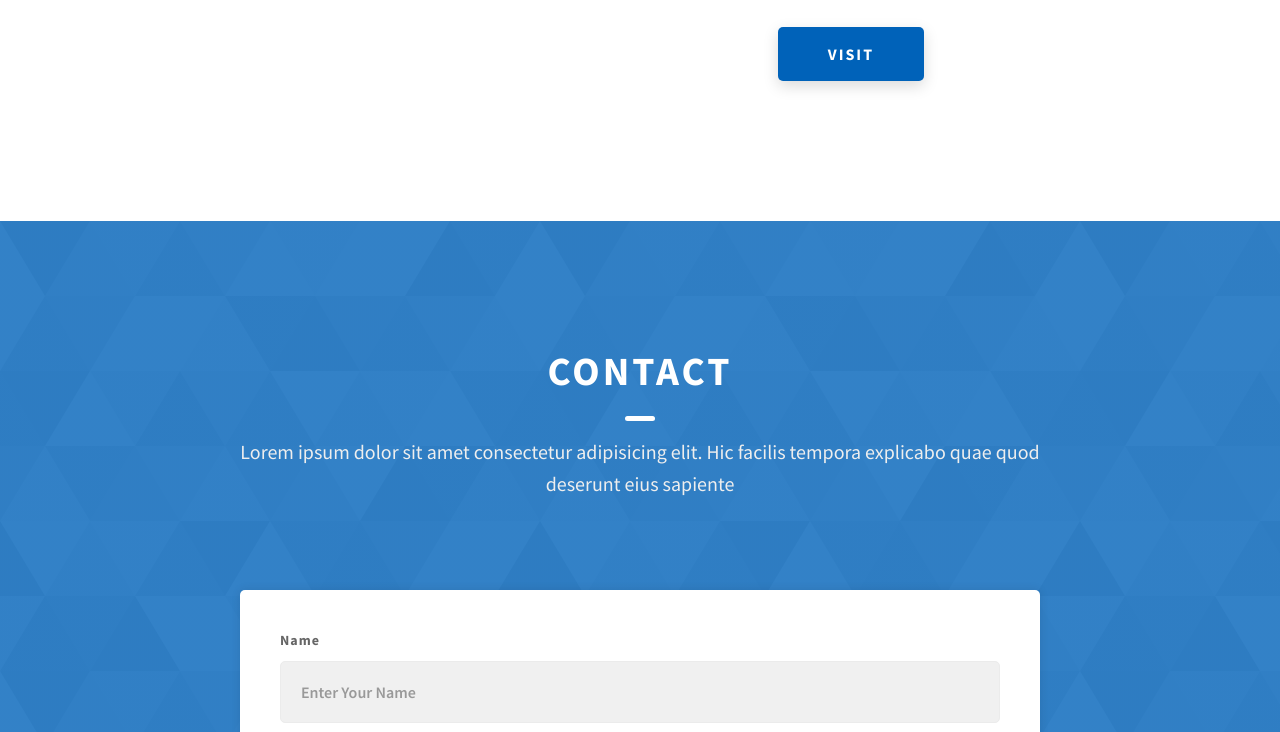
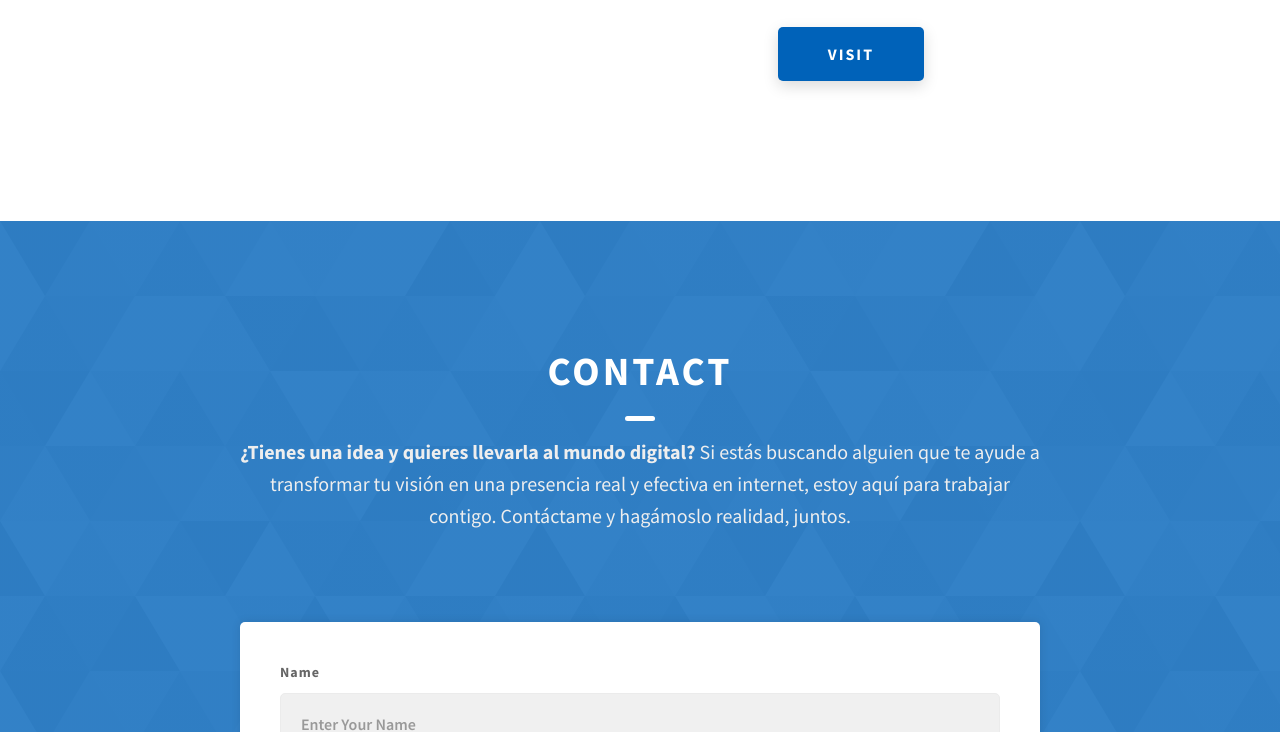
Before and after one commit to Jason-AML/portfolio, a website: page index.html in a window 1280 px wide. Shown: the part 3306-4038 px from the top of the page. Drawn offline with Linux system fonts and the light colour scheme.

Commit message:
change contact form

```diff
--- a/index.html
+++ b/index.html
@@ -237,7 +237,7 @@
           <div class="projects__row">
             <div class="projects__row-img-cont">
               <img
-                src="./assets/png/DESSERTS 2.png"
+                src="./assets/png/DESSERTS-2.png"
                 alt="Software Screenshot"
                 class="projects__row-img"
                 loading="lazy"
@@ -270,8 +270,12 @@
         <h2 class="heading heading-sec heading-sec__mb-med">
           <span class="heading-sec__main heading-sec__main--lt">Contact</span>
           <span class="heading-sec__sub heading-sec__sub--lt">
-            Lorem ipsum dolor sit amet consectetur adipisicing elit. Hic facilis
-            tempora explicabo quae quod deserunt eius sapiente
+            <strong
+              >¿Tienes una idea y quieres llevarla al mundo digital?</strong
+            >
+            Si estás buscando alguien que te ayude a transformar tu visión en
+            una presencia real y efectiva en internet, estoy aquí para trabajar
+            contigo. Contáctame y hagámoslo realidad, juntos.
           </span>
         </h2>
         <div class="contact__form-container">
```
Also changed, not shown: assets/png/DESSERTS-2.png (renamed from assets/png/DESSERTS 2.png).
